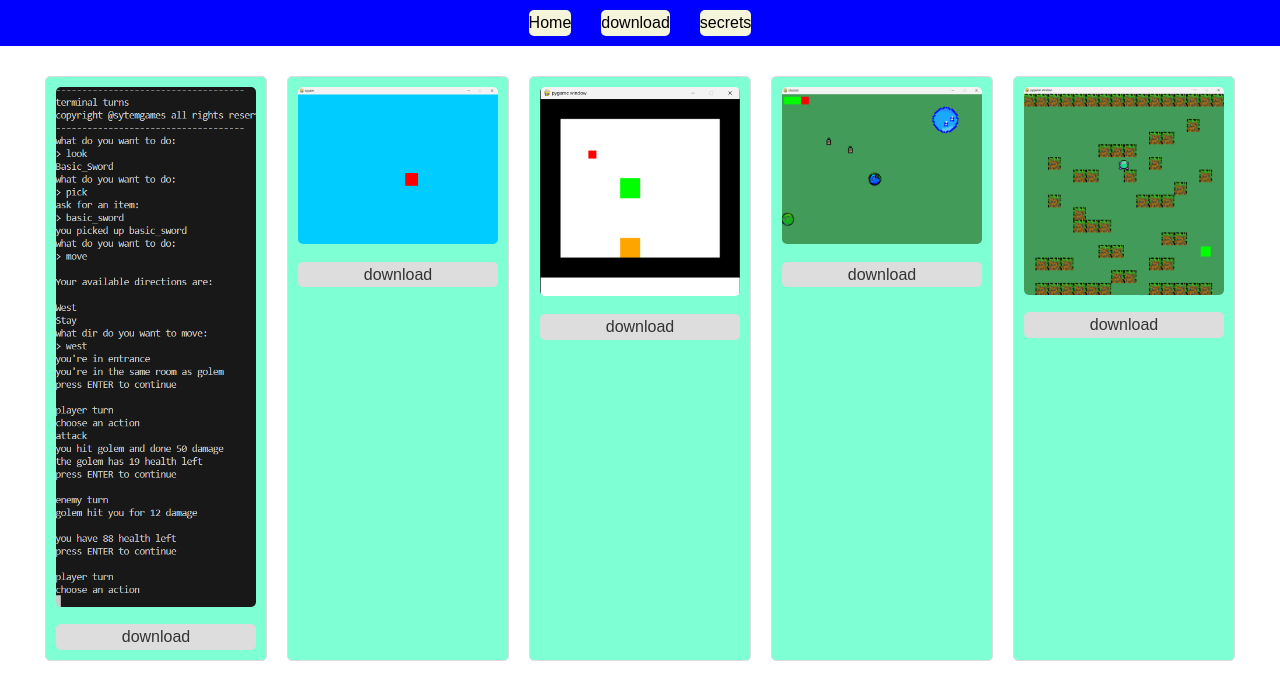
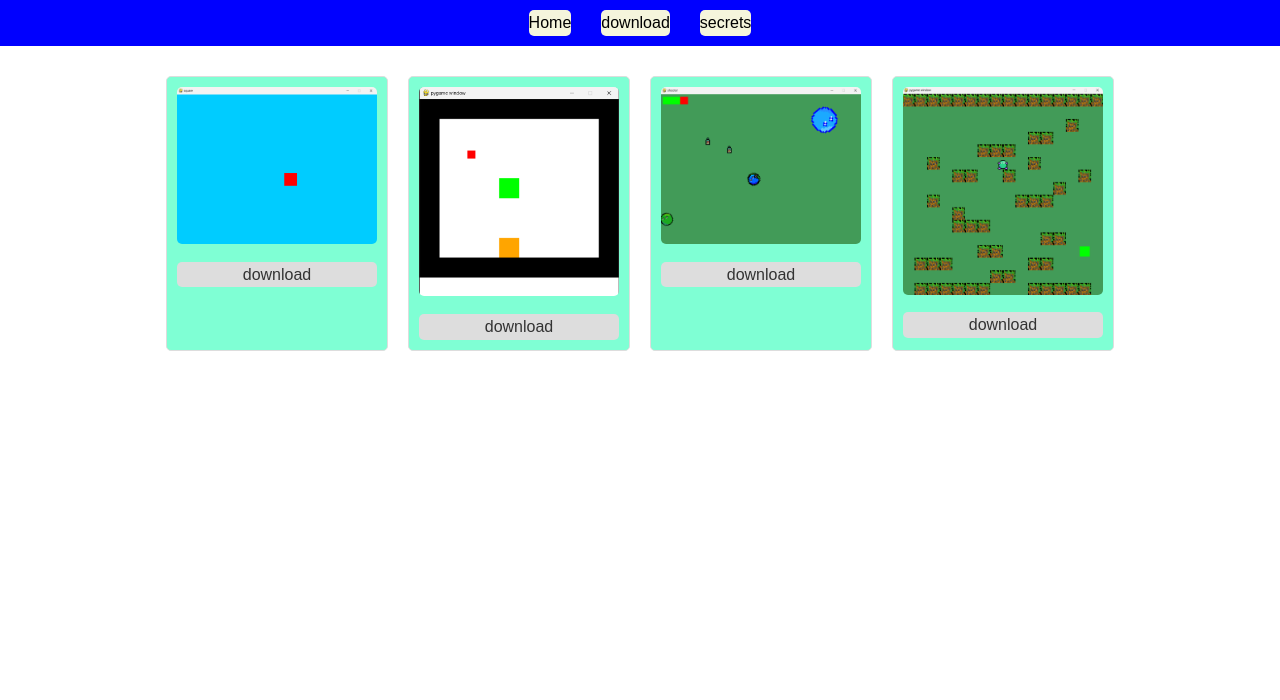
Before and after one commit to sstm4/sstm4.github.io, a plain HTML site: page gallery.html in a window 1280 px wide. Drawn offline with Linux system fonts and the light colour scheme.

Commit message:
Add files via upload

```diff
--- a/gallery.html
+++ b/gallery.html
@@ -15,10 +15,6 @@
         </ul>
     </nav>
     <main id="gallery">
-        <div class="gallery_item">
-            <img src="game_screenshots/terminal_turns_frontpage.png" alt="game">
-            <a href="game_storage/termanil_turns/" download>download</a>
-        </div>
         <div class="gallery_item">
             <img src="game_screenshots/graphic_screenshot.png" alt="game">
             <a href="game_storage/graphics/startpyg.py" download>download</a>
```
